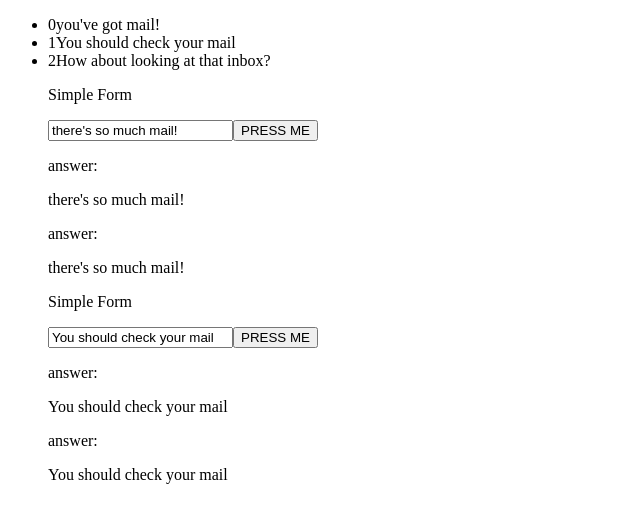
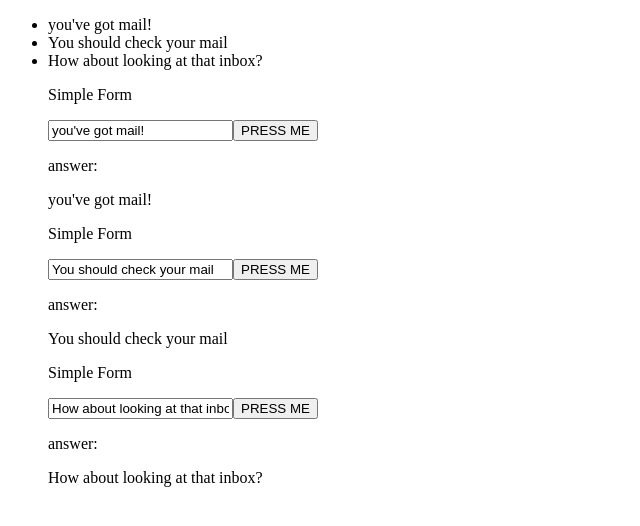
Before and after one commit to nmastracci/first-angular, an Angular app: page / in a window 1280 px wide. Shown: the top 526 px of the page, without its empty margins (0-640 px from the left). Built offline with nearby package versions, Linux system fonts and the light colour scheme.

Commit message:
updating with output and event emitters

```diff
--- a/src/app/app.component.ts
+++ b/src/app/app.component.ts
@@ -6,15 +6,15 @@ import { Component, Inject } from '@angular/core';
   template: `
     <div>
       <ul>
-        <li *ngFor="let message of mail.messages; let i = index">
-          {{ i }}{{ message }}
+        <li *ngFor="let message of mail.messages">
+          {{ message.text }}
         </li>
       </ul>
       <ul>
         <app-simple-form
-          *ngFor="let message of mailagain.somethings"
-          [speak]="message"
-          [message]="message"
+          *ngFor="let message of mail.messages"
+          [speak]="message.text"
+          (update)="onUpdate(message.id, $event.text)"
         ></app-simple-form>
       </ul>
     </div>
@@ -27,4 +27,9 @@ export class AppComponent {
     @Inject('mail') public mail,
     @Inject('pokeapi') private pokeapi
   ) {}
+
+  onUpdate(id, text) {
+    console.log(text);
+    this.mail.update(id, text);
+  }
 }
--- a/src/app/mail.service.ts
+++ b/src/app/mail.service.ts
@@ -5,10 +5,16 @@ import { Injectable } from '@angular/core';
 })
 export class MailService {
   messages = [
-    `you've got mail!`,
-    `You should check your mail`,
-    `How about looking at that inbox?`
+    { id: 0, text: `you've got mail!` },
+    { id: 1, text: `You should check your mail` },
+    { id: 2, text: `How about looking at that inbox?` }
   ];
 
   constructor() {}
+
+  update(id, text) {
+    this.messages = this.messages.map(m => {
+      return m.id === id ? { id, text } : m;
+    });
+  }
 }
--- a/src/app/simple-form/simple-form.component.ts
+++ b/src/app/simple-form/simple-form.component.ts
@@ -1,17 +1,15 @@
-import { Component, Input, OnInit } from '@angular/core';
+import { Component, EventEmitter, Input, OnInit, Output } from '@angular/core';
 
 @Component({
   selector: 'app-simple-form',
   template: `
     <div>
       <p>Simple Form</p>
-      <input #myInput type="text" [(ngModel)]="message" />
-      <button (click)="onClick($event, myInput.value)">PRESS ME</button>
+      <input #myInput type="text" [(ngModel)]="speak" />
+      <button (click)="update.emit({ text: speak })">PRESS ME</button>
       <div>
         <p>answer:</p>
         {{ speak }}
-        <p>answer:</p>
-        {{ message }}
       </div>
     </div>
   `,
@@ -24,9 +22,9 @@ import { Component, Input, OnInit } from '@angular/core';
 export class SimpleFormComponent implements OnInit {
   constructor() {}
 
-  @Input() message;
   @Input() speak;
-  @Input() typedout;
+
+  @Output() update = new EventEmitter();
 
   ngOnInit() {}
 
```
